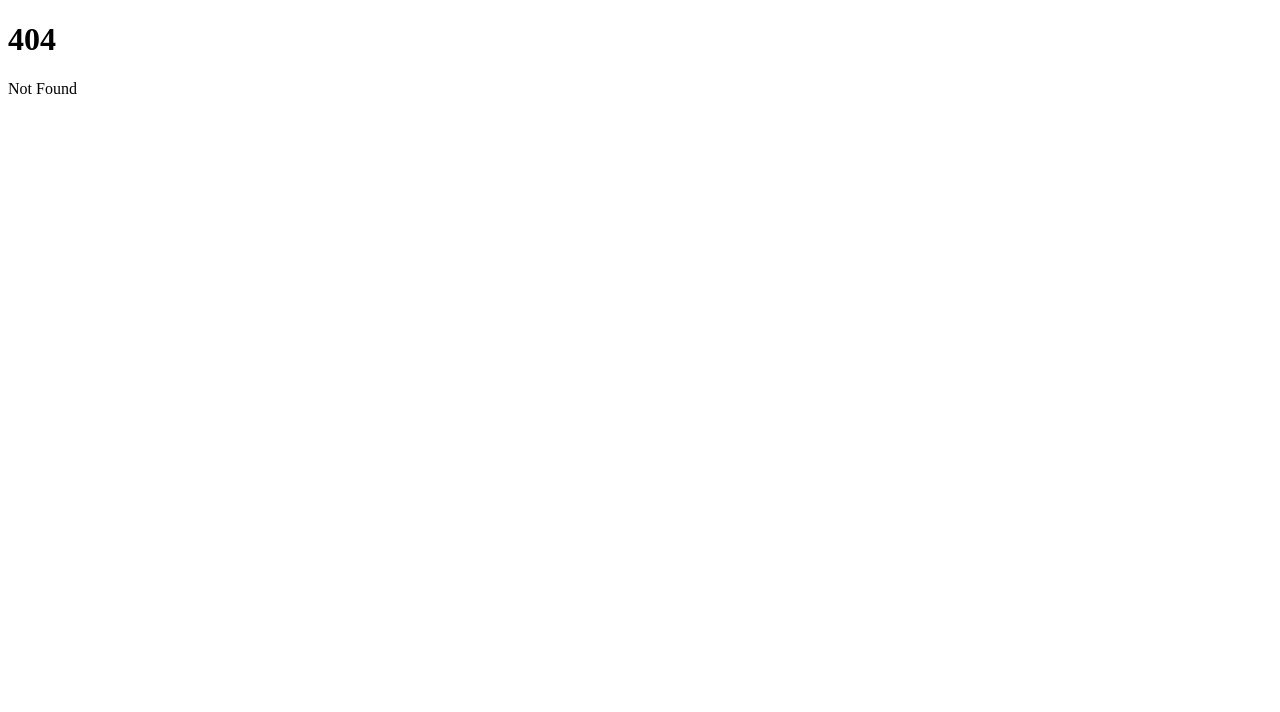
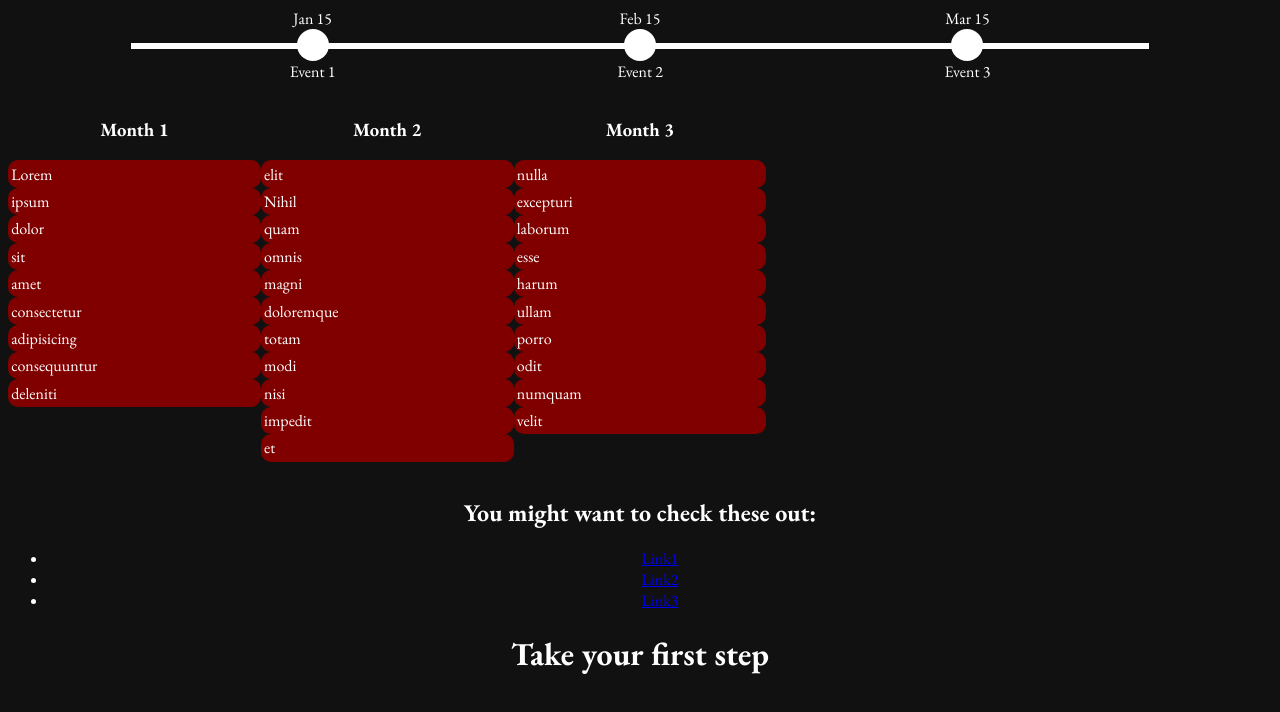
Before and after one commit to Phosphor-cell/CalHacks, a SvelteKit app in the folder frontend/: page /results/1 in a window 1280 px wide. Before the commit this address had no page. Shown: the top 712 px of the page. Built offline with nearby package versions, Linux system fonts and the light colour scheme.

Commit message:
Fixing global styles; adding results display; adding home page

```diff
--- a/frontend/src/app.html
+++ b/frontend/src/app.html
@@ -4,6 +4,7 @@
 		<meta charset="utf-8" />
 		<link rel="icon" href="%sveltekit.assets%/favicon.png" />
 		<meta name="viewport" content="width=device-width, initial-scale=1" />
+		<link rel="stylesheet" href="/style.css">
 		%sveltekit.head%
 	</head>
 	<body data-sveltekit-preload-data="hover">
--- a/frontend/src/routes/results/+page.svelte
+++ b/frontend/src/routes/results/+page.svelte
@@ -2,6 +2,7 @@
     import type { PageData } from './$types';
 
     let { data }: { data: PageData } = $props();
+    let headings = ["Lorem", "Ipsum"]
 
 </script>
 
@@ -11,21 +12,14 @@
 </header>
 
 <main>
-    {#each ["Lorem", "Ipsum"] as heading, i}
-        <div style={`animation-delay: ${i}s;`}>
-            <h2>{heading}</h2>
+    {#each headings as heading, i}
+        <div style={`animation-delay: ${i + 1}s;`}>
+            <h2>{heading[0].toUpperCase() + heading.slice(1)}</h2>
         </div>
     {/each}
 </main>
 
 <style lang="scss">
-    @import url('https://fonts.googleapis.com/css2?family=EB+Garamond:ital,wght@0,400..800;1,400..800&display=swap');
-    :root {
-        background-color: rgb(35, 35, 35);
-        color: white;
-        font-family: "EB Garamond", serif;
-        text-align: center;
-    }
 
     header {
         width: 100%;
@@ -36,11 +30,7 @@
 
     h1 {
         font-size: 3em;
-        transition: all 1s linear;
-
-        &:hover {
-            color: transparent;
-        }
+        animation: fadeIn 1s linear forwards;
     }
 
     main {
@@ -50,6 +40,11 @@
         div {
             opacity: 0%;
             animation: fadeIn 1s linear forwards;
+            text-shadow:
+                -1px -1px 0 var(--background),
+                1px -1px 0 var(--background),
+                -1px 1px 0 var(--background),
+                1px 1px 0 var(--background);
         }
     }
 
--- /dev/null
+++ b/frontend/src/routes/results/[index]/+page.svelte
@@ -0,0 +1,121 @@
+<script lang="ts">
+    import type { PageData } from './$types';
+
+    let { data }: { data: PageData } = $props();
+
+    let exampleTimeline: [Date, string][] = [
+        [new Date(2025, 0, 15), "Event 1"],
+        [new Date(2025, 1, 15), "Event 2"],
+        [new Date(2025, 2, 15), "Event 3"],
+    ]
+
+    let minTime = exampleTimeline.reduce((a, b) => a[0] < b[0] ? a : b)[0]
+    let maxTime = exampleTimeline.reduce((a, b) => a[0] > b[0] ? a : b)[0]
+    let range = maxTime.valueOf() - minTime.valueOf()
+
+    let exampleTodoList = [
+        ["Lorem", "ipsum", "dolor", "sit", "amet", "consectetur", "adipisicing", "consequuntur", "deleniti"],
+        ["elit", "Nihil", "quam", "omnis", "magni", "doloremque", "totam", "modi", "nisi", "impedit", "et"],
+        ["nulla", "excepturi", "laborum", "esse", "harum", "ullam", "porro", "odit", "numquam", "velit"]
+    ]
+
+
+    let emails = []
+    let resources = [
+        "Link1",
+        "Link2",
+        "Link3"
+    ]
+</script>
+
+
+<div class="timeline">
+    <hr>
+    {#each exampleTimeline as [date, event]}
+        <div class="event">
+            <div class="date">{date.toString().split(' ').slice(1, 3).join(' ')}</div>
+            <div class="dot"></div>
+            <div class="ev">{event}</div>
+        </div>
+    {/each}
+</div>
+
+<div class="todo">
+    {#each exampleTodoList as todoMonth, i}
+        <div>
+            <h3>Month {i + 1}</h3>
+            <div class="month">
+                {#each todoMonth as todo}
+                    <div class="item">{todo}</div>
+                {/each}
+            </div>
+        </div>
+    {/each}
+</div>
+
+<div class="res">
+    <h2>You might want to check these out:</h2>
+    <ul>
+        {#each resources as link}
+            <li>
+                <a href={link}>{link}</a>
+            </li>
+        {/each}
+    </ul>
+
+</div>
+
+
+<div>
+    <h1>Take your first step</h1>
+</div>
+
+<style lang="scss">
+    div.timeline {
+        display: flex;
+        justify-content: space-evenly;
+        position: relative;
+
+        hr {
+            position: absolute;
+            width: 80%;
+            bottom: 45%;
+            margin: 0px;
+            border: solid white 3px;
+        }
+
+
+        div.event {
+            display: flex;
+            flex-direction: column;
+            align-items: center;
+
+            div.dot {
+                background-color: white;
+                aspect-ratio: 1;
+                height: 2em;
+                border-radius: 1em;
+            }
+        }
+    }
+
+    div.todo {
+        display: grid;
+        grid-template-columns: repeat(5, 1fr);
+        padding: 1em 0em;
+
+        div.todo > * {
+            gap: 1em;
+            display: flex;
+        }
+
+
+        div.item {
+            background-color: maroon;
+            border-radius: 10px;
+            padding: 0.2em;
+            text-align: start;
+        }
+    }
+
+</style>
--- /dev/null
+++ b/frontend/src/routes/results/[index]/+page.ts
@@ -0,0 +1,14 @@
+import { error } from '@sveltejs/kit';
+import type { PageLoad } from './$types';
+
+export const load = (async (ev) => {
+    const index = Number(ev.params.index);
+    // I know this should be a query param; let it slide
+    if (isNaN(index)) {
+        error(404)
+    }
+
+    return {
+        index
+    };
+}) satisfies PageLoad;
--- /dev/null
+++ b/frontend/static/style.css
@@ -0,0 +1,8 @@
+@import url('https://fonts.googleapis.com/css2?family=EB+Garamond:ital,wght@0,400..800;1,400..800&display=swap');
+:root {
+    --background: rgb(17, 17, 17);
+    background-color: var(--background);
+    color: white;
+    font-family: "EB Garamond", serif;
+    text-align: center;
+}
```
Also changed, not shown: frontend/src/routes/+page.svelte (added, +11 -0 lines).
